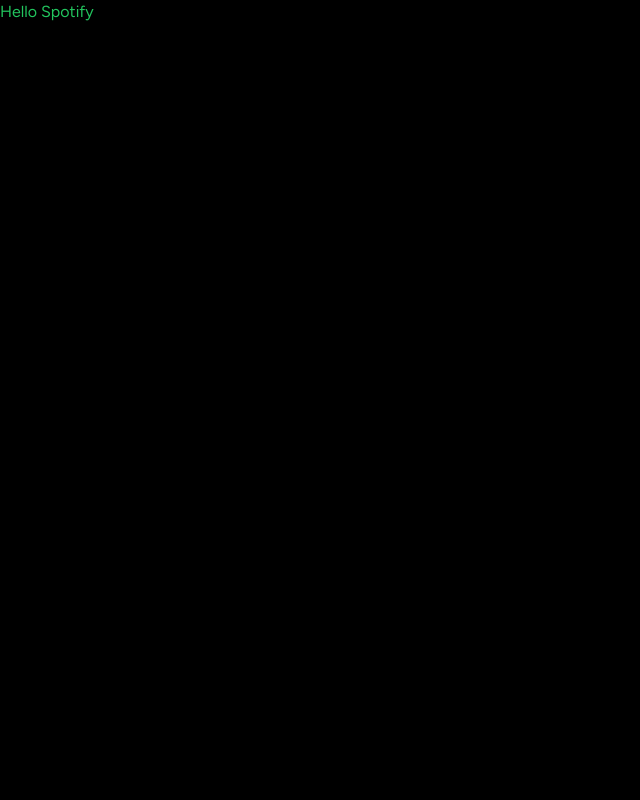
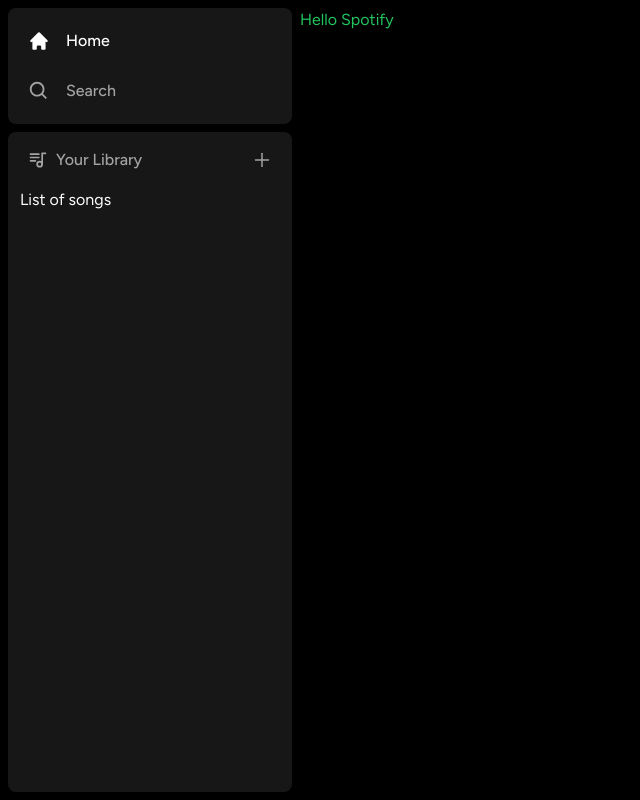
Before and after one commit to YashEngg1512/Next, a Next.js app: page / in a window 1280 px wide. Shown: the whole page, without its empty margins (0-640 px from the left). Built offline with nearby package versions, Linux system fonts and the light colour scheme.

Commit message:
added sidebar

```diff
--- a/app/layout.tsx
+++ b/app/layout.tsx
@@ -1,6 +1,7 @@
 import type { Metadata } from "next";
 import { Figtree } from "next/font/google";
 import "./globals.css";
+import Sidebar from "@/components/Sidebar";
 
 const font = Figtree({
   subsets: ["latin"],
@@ -21,7 +22,9 @@ export default function RootLayout({
       <body
         className={`${font.className} antialiased`}
       >
-        {children}
+        <Sidebar>
+          {children}
+        </Sidebar>
       </body>
     </html>
   );
--- /dev/null
+++ b/components/Box.tsx
@@ -0,0 +1,15 @@
+import { twMerge } from "tailwind-merge";
+
+interface BoxProps {
+    children: React.ReactNode
+    className?: string
+}
+const Box: React.FC<BoxProps> = ({children, className}) => {
+    return (
+        <div className={twMerge(`bg-neutral-900 rounded-lg h-fit w-full`, className)}>
+            {children}
+        </div>
+    );
+}
+
+export default Box;
--- /dev/null
+++ b/components/Library.tsx
@@ -0,0 +1,28 @@
+"use client";
+
+import { AiOutlinePlus } from "react-icons/ai";
+import { TbPlaylist } from "react-icons/tb";
+
+const Library = () => {
+
+    const onClick = () => {
+        //Later
+    };
+
+    return (
+        <div className="flex flex-col">
+            <div className="flex items-center justify-between px-5 pt-4">
+                <div className="inline-flex items-center gap-x-2">
+                    <TbPlaylist className="text-neutral-400" size={20} />
+                    <p className="font-medium text-neutral-400">Your Library</p>
+                </div>
+                <AiOutlinePlus onClick={onClick} className="text-neutral-400 cursor-pointer hover:text-white transition" size={20} />
+            </div>
+            <div className="flex flex-col gap-y-2 px-3 mt-4">
+                List of songs
+            </div>
+        </div>
+    );
+};
+
+export default Library;
--- /dev/null
+++ b/components/Sidebar.tsx
@@ -0,0 +1,55 @@
+"use client";
+
+import { usePathname } from "next/navigation";
+import { useMemo } from "react";
+import { HiHome } from "react-icons/hi";
+import { BiSearch } from "react-icons/bi";
+import Box from "./Box";
+import SidebarItem from "./SidebarItem";
+import Library from "./Library";
+
+interface SidebarProps {
+    children: React.ReactNode;
+}
+
+const Sidebar: React.FC<SidebarProps> = ({children}) => {
+
+    const pathname = usePathname();
+
+    const routes = useMemo(() => [
+        {
+            icon: HiHome,
+            label: "Home",
+            active: pathname !== "/search",
+            href: "/",
+        },
+        {
+            icon: BiSearch,
+            label: "Search",
+            active: pathname === "/search",
+            href: "/search",
+        },
+    ], [pathname])
+
+    return (
+        <div className="flex h-full">
+            <div className="hidden md:flex flex-col gap-y-2 bg-black h-full w-[300px] p-2">
+                <Box>
+                    <div className="flex flex-col gap-y-4 px-5 py-4">
+                        {routes.map((item) => (
+                            <SidebarItem key={item.label} {...item} />
+                        ))}
+                    </div>
+                </Box>
+                <Box className="overflow-y-auto h-full">
+                    <Library />
+                </Box>
+            </div>
+            <main className="h-full flex-1 overflow-y-auto py-2">
+                {children}
+            </main>
+        </div>
+    )
+}
+
+export default Sidebar
--- /dev/null
+++ b/components/SidebarItem.tsx
@@ -0,0 +1,21 @@
+import Link from "next/link";
+import { IconType } from "react-icons";
+import { twMerge } from "tailwind-merge";
+
+interface SidebarItemProps {
+    icon: IconType;
+    label: string;
+    active?: boolean;
+    href: string;
+}
+
+const SidebarItem: React.FC<SidebarItemProps> = ({icon: Icon, label, active, href}) => {
+    return (
+        <Link href={href} className={twMerge(`flex flex-row h-auto items-center gap-x-4 text-md font-medium cursor-pointer hover:text-white transition text-neutral-400 py-1`, active && "text-white")}>
+            <Icon size={26} />
+            <p className="truncate w-full">{label}</p>
+        </Link>
+    )
+}
+
+export default SidebarItem;
```
